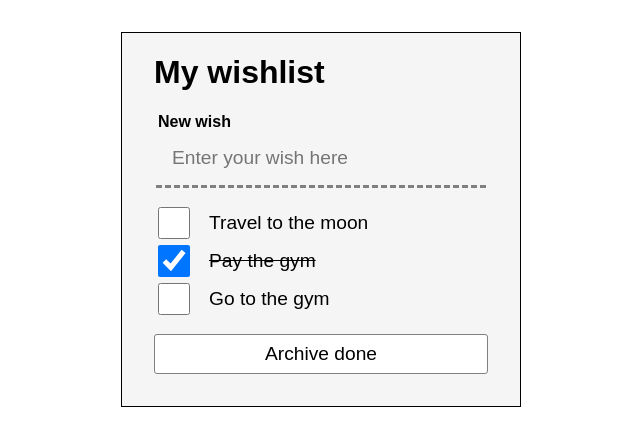
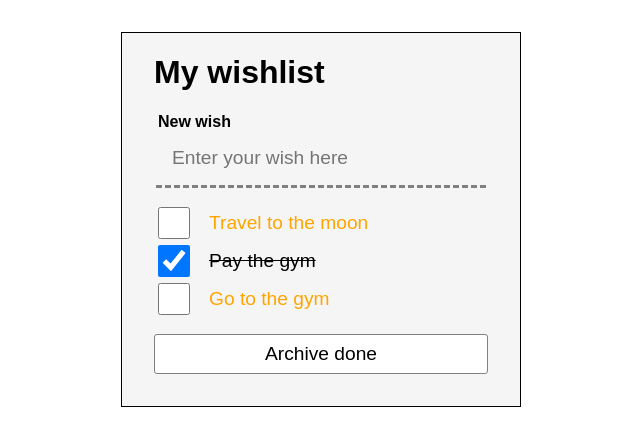
Before and after one commit to estopon/react-course-wishlist, a React (Vite) app: page / in a window 1280 px wide. Shown: the top 446 px of the page, without its empty margins (319-959 px from the left). Built offline with nearby package versions, Linux system fonts and the light colour scheme; the HTML template or start-up script is replaced by a standard one.

Commit message:
Colores según antigüedad de elementos

```diff
--- a/src/App/App.css
+++ b/src/App/App.css
@@ -50,6 +50,12 @@ html {
 .wish-list__item--done label {
   text-decoration: line-through;
 }
+.wish-list__item--warning label {
+  color: orange;
+}
+.wish-list__item--danger label {
+  color: red;
+}
 .wish-clear {
   width: 100%;
   padding: 0.5rem;
--- a/src/App/WishItem/WishItem.jsx
+++ b/src/App/WishItem/WishItem.jsx
@@ -1,17 +1,37 @@
-import React from 'react';
+import React, { useEffect, useState } from 'react';
 import PropTypes from 'prop-types';
 import classNames from 'classnames';
 
 const WishItem = ({
   done, text, id, onDoneChange,
-}) => (
-  <li key={text} className={classNames('wish-list__item', { 'wish-list__item--done': done })}>
+}) => {
+  const [age, setAge] = useState(0);
+
+  useEffect(() => {
+    let ageInterval;
+    if (done) {
+      setAge(0);
+    } else {
+      ageInterval = setInterval(() => {
+        if (done) {
+          clearInterval(ageInterval);
+        } else {
+          setAge((a) => a + 1);
+        }
+      }, 1000);
+    }
+    return () => clearInterval(ageInterval);
+  }, [done]);
+
+  return (
+    <li key={text} className={classNames('wish-list__item', { 'wish-list__item--done': done, 'wish-list__item--warning': age >= 5 && age < 10, 'wish-list__item--danger': age >= 10 })}>
       <input id={id} type="checkbox" checked={done} onChange={(e) => onDoneChange(e.target.checked)} />
       <label htmlFor={id}>
         {text}
       </label>
     </li>
   );
+};
 
 WishItem.propTypes = {
   done: PropTypes.bool,
```
Lines whose indentation alone changed are shown as unchanged.
